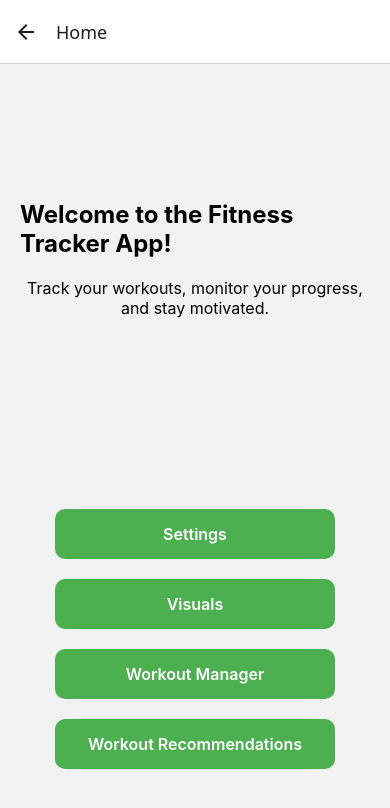
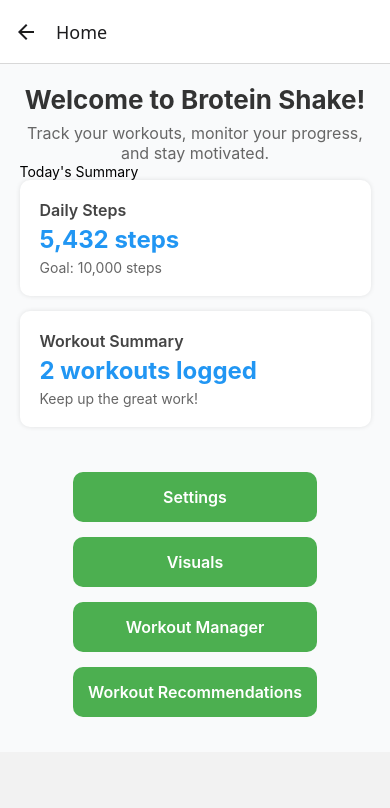
Before and after one commit to JaviM2425/Brogrammers-CSCI150-Project, a React Native app in the folder fitnesstracker/: screen /Home in a window 390 px wide. Shown: the top 808 px of the page. Built offline with nearby package versions, Linux system fonts and the light colour scheme; no server answers.

Commit message:
placeholder layout for home page

```diff
--- a/fitnesstracker/Components/Home.jsx
+++ b/fitnesstracker/Components/Home.jsx
@@ -1,12 +1,28 @@
 import React from "react";
-import { View, Text, StyleSheet, TouchableOpacity } from "react-native";
+import { View, Text, StyleSheet, TouchableOpacity, ScrollView} from "react-native";
 
 export default function Home({ navigation }) {
     return (
-        <>
+        <ScrollView contentContainerStyle={styles.scrollContainer}>
         <View style={styles.container}>
-            <Text style={styles.welcomeText}>Welcome to the Fitness Tracker App!</Text>
-            <Text style={styles.infoText}>Track your workouts, monitor your progress, and stay motivated.</Text>
+            <Text style={styles.title}>Welcome to Brotein Shake!</Text>
+            <Text style={styles.subtitle}>Track your workouts, monitor your progress, and stay motivated.</Text>
+        </View>
+
+        {/* Account Summary Section */}
+        <View style={styles.summaryContainer}>
+          <Text style={styles.summaryTitle}>Today's Summary</Text>
+          <View style={styles.card}>
+            <Text style={styles.cardTitle}>Daily Steps</Text>
+            <Text style={styles.cardValue}>5,432 steps</Text>
+            <Text style={styles.cardSubtitle}>Goal: 10,000 steps</Text>
+          </View>
+
+          <View style={styles.card}>
+            <Text style={styles.cardTitle}>Workout Summary</Text>
+            <Text style={styles.cardValue}>2 workouts logged</Text>
+            <Text style={styles.cardSubtitle}>Keep up the great work!</Text>
+          </View>
         </View>
 
         <View style={styles.container}>
@@ -39,60 +55,85 @@ export default function Home({ navigation }) {
             </TouchableOpacity>
 
         </View>
-        </>
+        </ScrollView>
     );
 
 }
 
 const styles = StyleSheet.create({
-    container: {
-        flex: 1,
-        justifyContent: 'center',
-        alignItems: 'center',
-        padding: 20,
-    },
-    welcomeText: {
-        fontSize: 24,
-        fontWeight: 'bold',
-        marginBottom: 20,
-    },
-    infoText: {
-        fontSize: 16,
-        textAlign: 'center',
-    },
-});
-const styles2 = StyleSheet.create({
-  container: {
-    flex: 1,
-    backgroundColor: "#ffffffff",
+  scrollContainer: {
+    paddingVertical: 20,
+    backgroundColor: "#F9FAFB",
     alignItems: "center",
-    justifyContent: "center",
-    padding: 20,
+  },
+  headerContainer: {
+    alignItems: "center",
+    marginBottom: 20,
   },
   title: {
-    fontSize: 28,
+    textAlign: "center",
+    fontSize: 26,
     fontWeight: "bold",
-    color: "#2196F3",
-    marginBottom: 10,
+    color: "#333",
+    marginBottom: 8,
   },
   subtitle: {
     fontSize: 16,
+    color: "#666",
+    textAlign: "center",
+    paddingHorizontal: 20,
+  },
+  summaryContainer: {
+    width: "90%",
+    marginBottom: 30,
+  },
+  sectionTitle: {
+    fontSize: 20,
+    fontWeight: "600",
+    marginBottom: 10,
+    color: "#222",
+  },
+  card: {
+    backgroundColor: "#fff",
+    borderRadius: 10,
+    padding: 20,
+    marginBottom: 15,
+    shadowColor: "#000",
+    shadowOpacity: 0.1,
+    shadowRadius: 5,
+    elevation: 3,
+  },
+  cardTitle: {
+    fontSize: 16,
+    fontWeight: "600",
+    color: "#444",
+  },
+  cardValue: {
+    fontSize: 24,
+    fontWeight: "bold",
     color: "#2196F3",
-    textAlign: "center",
-    marginBottom: 40,
+    marginVertical: 5,
   },
+  cardSubtitle: {
+    fontSize: 14,
+    color: "#666",
+  },
+  buttonsContainer: {
+    width: "90%",
+    marginTop: 10,
+  },
+});
+
+const styles2 = StyleSheet.create({
   button: {
-    width: "80%",
+    width: "100%",
     padding: 15,
     borderRadius: 10,
     alignItems: "center",
-    marginBottom: 20,
+    marginBottom: 15,
   },
   loginButton: {
     backgroundColor: "#4CAF50",
-  },
-  createButton: {
-    backgroundColor: "#2196F3",
   },
   buttonText: {
     color: "#fff",
```
